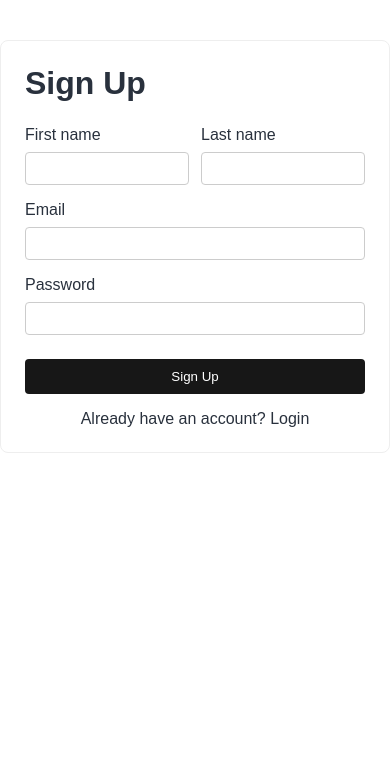
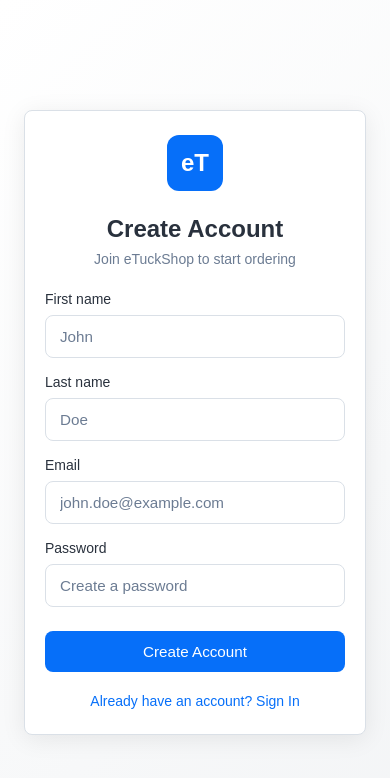
Before and after one commit to Demi-s-Projects/eTuckShop, a Next.js app: page /register in a window 390 px wide. Shown: the top 778 px of the page. Built offline with nearby package versions, Linux system fonts and the light colour scheme; no server answers.

Commit message:
Updated login/sign up styling; Ensured root page always redirects to login

```diff
--- a/src/app/forbidden/page.tsx
+++ b/src/app/forbidden/page.tsx
@@ -5,7 +5,11 @@ import styles from "@/styles/Auth.module.css";
 //Page to show people who end up on the wrong side of the system
 export default function ForbiddenPage() {
 	return (
+		<div className={styles.pageWrapper}>
 			<div className={styles.container}>
+				<div className={styles.logoContainer}>
+					<div className={styles.logo}>eT</div>
+				</div>
 				<h1 className={`${styles.title} ${styles.errorTitle}`}>Access Denied</h1>
 				<p className={styles.description}>
 					You don&apos;t have permission to access this page. If you believe this is an error, please contact support.
@@ -14,5 +18,6 @@ export default function ForbiddenPage() {
 					<button className={styles.button}>Back to Login</button>
 				</Link>
 			</div>
+		</div>
 	);
 }
--- a/src/app/register/page.tsx
+++ b/src/app/register/page.tsx
@@ -87,8 +87,13 @@ export default function CustomerRegister() {
 	}
 
 	return (
+		<div className={styles.pageWrapper}>
 			<div className={styles.container}>
-			<h1 className={styles.title}>Sign Up</h1>
+				<div className={styles.logoContainer}>
+					<div className={styles.logo}>eT</div>
+				</div>
+				<h1 className={styles.title}>Create Account</h1>
+				<p className={styles.subtitle}>Join eTuckShop to start ordering</p>
 				{signupError && <div className={styles.errorMessage}>{signupError}</div>}
 				<form onSubmit={handleRegister}>
 					<div className={styles.nameRow}>
@@ -101,6 +106,7 @@ export default function CustomerRegister() {
 								id="firstName"
 								name="firstName"
 								required
+								placeholder="John"
 								className={styles.input}
 								value={firstName}
 								onChange={(e) => setFirstName(e.target.value)}
@@ -115,6 +121,7 @@ export default function CustomerRegister() {
 								id="lastName"
 								name="lastName"
 								required
+								placeholder="Doe"
 								className={styles.input}
 								value={lastName}
 								onChange={(e) => setLastName(e.target.value)}
@@ -130,6 +137,7 @@ export default function CustomerRegister() {
 							id="email"
 							name="email"
 							required
+							placeholder="john.doe@example.com"
 							className={styles.input}
 							value={email}
 							onChange={(e) => setEmail(e.target.value)}
@@ -144,17 +152,19 @@ export default function CustomerRegister() {
 							id="password"
 							name="password"
 							required
+							placeholder="Create a password"
 							className={styles.input}
 							value={password}
 							onChange={(e) => setPassword(e.target.value)}
 						/>
 					</div>
 					<button type="submit" className={styles.button}>
-					Sign Up
+						Create Account
 					</button>
 				</form>
 				<div className={styles.linkContainer}>
-				<Link href="login">Already have an account? Login</Link>
+					<Link href="/login">Already have an account? Sign In</Link>
+				</div>
 			</div>
 		</div>
 	);
--- a/src/styles/Auth.module.css
+++ b/src/styles/Auth.module.css
@@ -1,13 +1,55 @@
+/* Auth Page Styles - Login & Register */
+
+.pageWrapper {
+  min-height: 100vh;
+  display: flex;
+  align-items: center;
+  justify-content: center;
+  background: linear-gradient(135deg, hsl(var(--background)) 0%, hsl(var(--secondary)) 100%);
+  padding: 24px;
+}
+
 .container {
-  max-width: 400px;
-  margin: 40px auto;
-  padding: 24px;
-  border: 1px solid #eee;
-  border-radius: 8px;
-  background: var(--background);
+  width: 100%;
+  max-width: 420px;
+  padding: 32px;
+  border: 1px solid hsl(var(--border));
+  border-radius: var(--radius);
+  background: hsl(var(--card));
+  box-shadow: 0 4px 24px rgba(0, 0, 0, 0.08);
+}
+
+.logoContainer {
+  display: flex;
+  justify-content: center;
+  margin-bottom: 24px;
+}
+
+.logo {
+  width: 56px;
+  height: 56px;
+  background: hsl(var(--primary));
+  border-radius: 12px;
+  display: flex;
+  align-items: center;
+  justify-content: center;
+  color: hsl(var(--primary-foreground));
+  font-weight: 700;
+  font-size: 1.5rem;
 }
 
 .title {
+  text-align: center;
+  font-size: 1.5rem;
+  font-weight: 600;
+  color: hsl(var(--foreground));
+  margin-bottom: 8px;
+}
+
+.subtitle {
+  text-align: center;
+  font-size: 0.875rem;
+  color: hsl(var(--muted-foreground));
   margin-bottom: 24px;
 }
 
@@ -22,46 +64,88 @@
 .label {
   display: block;
   margin-bottom: 8px;
+  font-size: 0.875rem;
+  font-weight: 500;
+  color: hsl(var(--foreground));
 }
 
 .input {
   width: 100%;
-  padding: 8px;
-  border: 1px solid #ccc;
-  border-radius: 4px;
+  padding: 12px 14px;
+  border: 1px solid hsl(var(--input));
+  border-radius: var(--radius);
+  background: hsl(var(--background));
+  color: hsl(var(--foreground));
+  font-size: 0.95rem;
+  transition: border-color var(--transition-fast), box-shadow var(--transition-fast);
+}
+
+.input:focus {
+  outline: none;
+  border-color: hsl(var(--primary));
+  box-shadow: 0 0 0 3px hsl(var(--primary) / 0.15);
+}
+
+.input::placeholder {
+  color: hsl(var(--muted-foreground));
 }
 
 .button {
   width: 100%;
-  padding: 10px;
-  background: #171717;
-  color: #fff;
+  padding: 12px 16px;
+  background: hsl(var(--primary));
+  color: hsl(var(--primary-foreground));
   border: none;
-  border-radius: 4px;
+  border-radius: var(--radius);
+  font-size: 0.95rem;
+  font-weight: 500;
   cursor: pointer;
+  transition: background var(--transition-fast), transform var(--transition-fast);
+}
+
+.button:hover {
+  background: hsl(var(--accent));
+}
+
+.button:active {
+  transform: scale(0.98);
 }
 
 .button:disabled {
   opacity: 0.6;
   cursor: not-allowed;
+  transform: none;
 }
 
 .linkContainer {
-  margin-top: 16px;
+  margin-top: 20px;
   text-align: center;
 }
 
-.errorMessage {
-  padding: 12px;
-  margin-bottom: 16px;
-  background: #fee;
-  border: 1px solid #fcc;
-  border-radius: 4px;
-  color: #c33;
+.linkContainer a {
+  color: hsl(var(--primary));
+  font-size: 0.875rem;
+  font-weight: 500;
+  text-decoration: none;
+  transition: color var(--transition-fast);
 }
 
-/* Additional styles for specific pages */
+.linkContainer a:hover {
+  color: hsl(var(--accent));
+  text-decoration: underline;
+}
 
+.errorMessage {
+  padding: 12px 14px;
+  margin-bottom: 16px;
+  background: hsl(var(--destructive) / 0.1);
+  border: 1px solid hsl(var(--destructive) / 0.3);
+  border-radius: var(--radius);
+  color: hsl(var(--destructive));
+  font-size: 0.875rem;
+}
+
+/* Name row for registration */
 .nameRow {
   display: flex;
   gap: 12px;
@@ -72,19 +156,24 @@
   flex: 1;
 }
 
+/* Forbidden page styles */
 .errorTitle {
-  color: #c33;
+  color: hsl(var(--destructive));
+  text-align: center;
 }
 
 .description {
+  text-align: center;
   margin-bottom: 24px;
   line-height: 1.6;
+  color: hsl(var(--muted-foreground));
 }
 
 .logoutWrapper {
   margin-top: 16px;
 }
 
+/* Loading state */
 .loadingContainer {
   display: flex;
   align-items: center;
@@ -95,8 +184,8 @@
 .spinner {
   width: 48px;
   height: 48px;
-  border: 4px solid #f0f0f0;
-  border-top: 4px solid #171717;
+  border: 4px solid hsl(var(--border));
+  border-top: 4px solid hsl(var(--primary));
   border-radius: 50%;
   animation: spin 1s linear infinite;
 }
@@ -104,3 +193,23 @@
 @keyframes spin {
   to { transform: rotate(360deg); }
 }
+
+/* Responsive adjustments */
+@media (max-width: 480px) {
+  .container {
+    padding: 24px 20px;
+  }
+
+  .nameRow {
+    flex-direction: column;
+    gap: 0;
+  }
+
+  .nameRow .flex1 {
+    margin-bottom: 16px;
+  }
+
+  .nameRow .flex1:last-child {
+    margin-bottom: 0;
+  }
+}
```
Also changed, not shown: src/app/login/page.tsx (+10 -2 lines), src/app/page.tsx (+3 -63 lines). Lines whose indentation alone changed are shown as unchanged.
